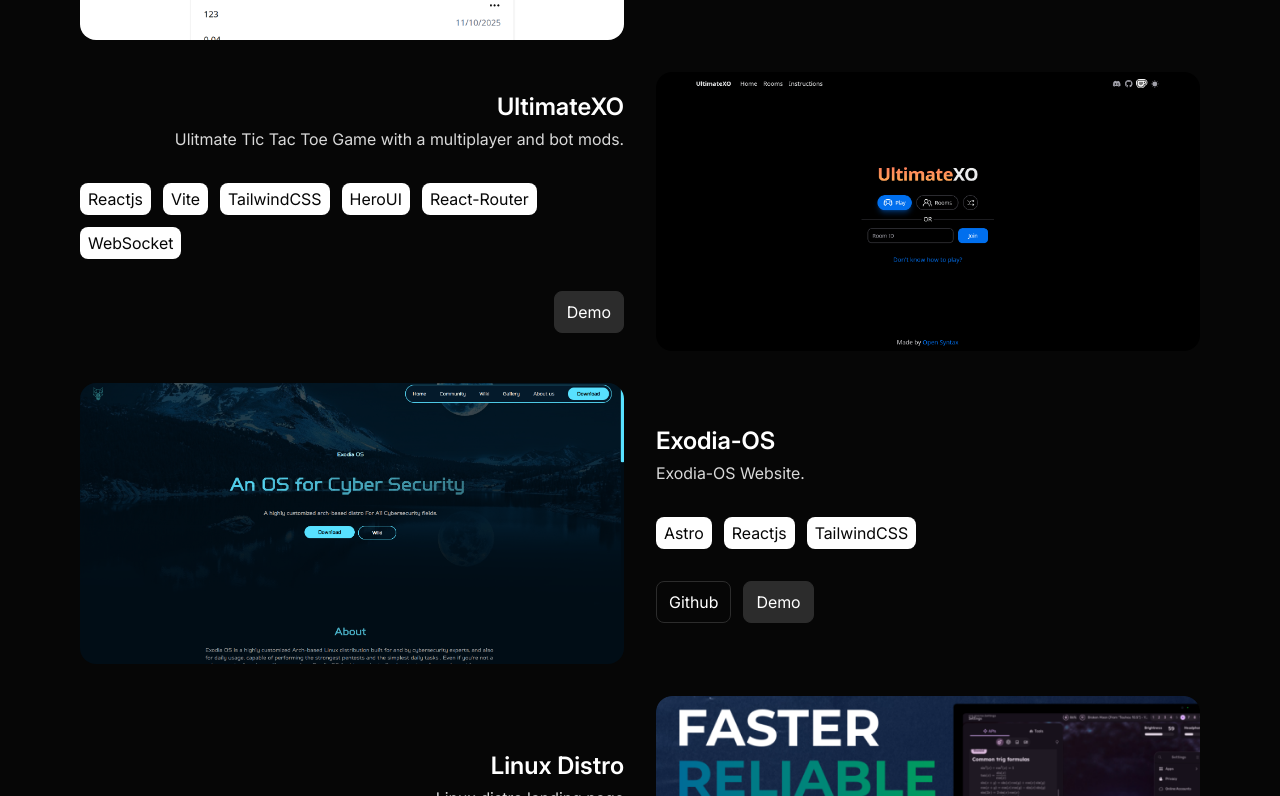
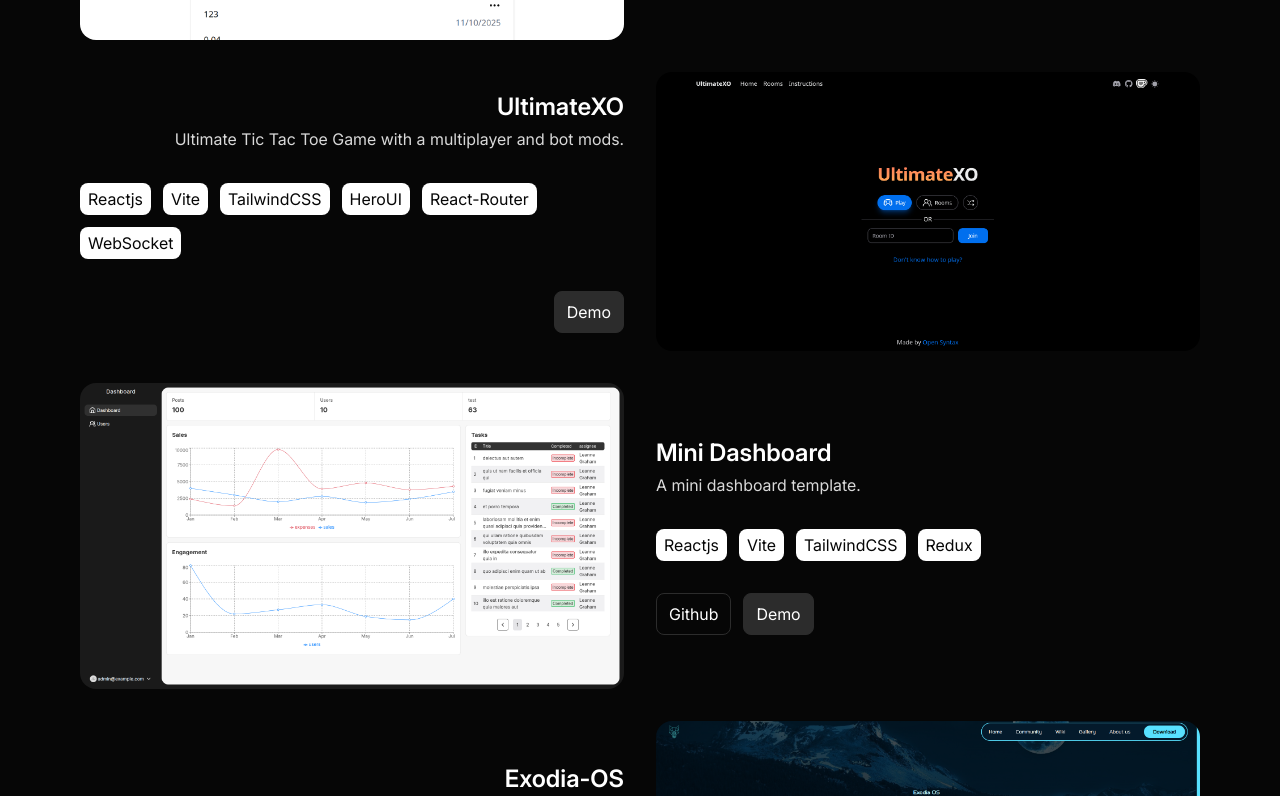
Before and after one commit to OmarIsADev/portfolio-v2, a React (Vite) app: page / in a window 1280 px wide. Shown: the part 1324-2120 px from the top of the page. Built offline with nearby package versions, Linux system fonts and the light colour scheme.

Commit message:
Added dashboard project

```diff
--- a/src/sections/projects.jsx
+++ b/src/sections/projects.jsx
@@ -1,13 +1,14 @@
 import Link from "../components/link";
 import axyl from "../assets/projects/axyl.png";
+import chainio from "../assets/projects/chain-io.png";
+import dashboard from "../assets/projects/dashboard.png";
+import exodia from "../assets/projects/exodia.png";
 import formuia from "../assets/projects/formuia.png";
+import { motion } from "framer-motion";
+import timer from "../assets/projects/timer-app.png";
+import uttt from "../assets/projects/ultimatexo.png";
+import weather from "../assets/projects/weather-app.png";
 import whatsapp from "../assets/projects/whatsapp.png";
-import exodia from "../assets/projects/exodia.png";
-import uttt from "../assets/projects/ultimatexo.png";
-import chainio from "../assets/projects/chain-io.png";
-import weather from "../assets/projects/weather-app.png";
-import timer from "../assets/projects/timer-app.png";
-import { motion } from "framer-motion";
 
 const projects = [
   {
@@ -20,7 +21,7 @@
   },
   {
     header: "UltimateXO",
-    description: "Ulitmate Tic Tac Toe Game with a multiplayer and bot mods.",
+    description: "Ultimate Tic Tac Toe Game with a multiplayer and bot mods.",
     img: uttt,
     demo: "https://ultimatexo.com",
     stack: [
@@ -31,6 +32,14 @@
       "React-Router",
       "WebSocket",
     ],
+  },
+  {
+    header: "Mini Dashboard",
+    description: "A mini dashboard template.",
+    img: dashboard,
+    demo: "https://dashboard-green-alpha-48.vercel.app/",
+    github: "https://github.com/OmarIsADev/Dashboard",
+    stack: ["Reactjs", "Vite", "TailwindCSS", "Redux"],
   },
   {
     header: "Exodia-OS",
```
Also changed, not shown: src/assets/projects/dashboard.png (added).
